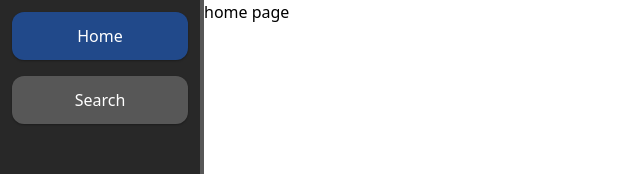
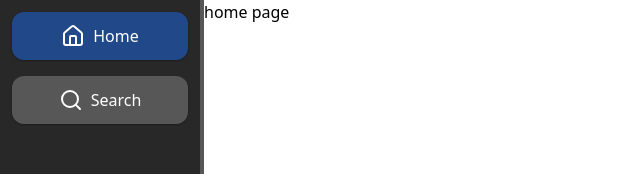
Before and after one commit to yagizerdem/MUSEEK, a React app in the folder frontend/: page /home in a window 1280 px wide. Shown: the top 174 px of the page, without its empty margins (0-640 px from the left). Built offline with nearby package versions, Linux system fonts and the light colour scheme; the HTML template or start-up script is replaced by a standard one.

Commit message:
resize observer added for dynamically show lables on nav buttons based on width

```diff
--- a/frontend/src/Layout/DefaultLayout.tsx
+++ b/frontend/src/Layout/DefaultLayout.tsx
@@ -2,6 +2,8 @@ import { HorizontalSplitPane } from "../ui/HorizontalSplitPane";
 import { ModernNavigationButton } from "../ui/ModernNavigationButton";
 import { router } from "../router";
 import { useState } from "react";
+import { HomeIcon } from "lucide-react";
+import { SearchIcon } from "lucide-react";
 
 const activePageEnum = Object.freeze({
   HOME: "HOME",
@@ -42,6 +44,8 @@ function DefaultLayout({ children }: { children: React.ReactNode }) {
                   ? "bg-[var(--clr-info-a0)]"
                   : ""
               }`}
+              compactThreshold={150}
+              icon={<HomeIcon />}
             />
             <ModernNavigationButton
               label="Search"
@@ -51,6 +55,8 @@ function DefaultLayout({ children }: { children: React.ReactNode }) {
                   ? "bg-[var(--clr-info-a0)]"
                   : ""
               }`}
+              compactThreshold={150}
+              icon={<SearchIcon />}
             />
           </div>
         }
--- a/frontend/src/ui/ModernNavigationButton.tsx
+++ b/frontend/src/ui/ModernNavigationButton.tsx
@@ -1,3 +1,4 @@
+import { useEffect, useRef, useState } from "react";
 import { twMerge } from "tailwind-merge";
 
 interface ModernNavigationButtonProps {
@@ -7,6 +8,7 @@ interface ModernNavigationButtonProps {
   onClick?: () => void;
   onMouseUp?: () => void;
   onMouseDown?: () => void;
+  compactThreshold?: number;
 }
 
 export function ModernNavigationButton({
@@ -16,9 +18,34 @@ export function ModernNavigationButton({
   onClick,
   onMouseDown,
   onMouseUp,
+  compactThreshold,
 }: ModernNavigationButtonProps) {
+  const buttonRef = useRef<HTMLButtonElement>(null);
+  const [isTight, setIsTight] = useState(false);
+
+  useEffect(() => {
+    const button = buttonRef.current;
+    if (!button) return;
+    const observer = new ResizeObserver(() => {
+      updateWidth();
+    });
+
+    function updateWidth() {
+      if (compactThreshold) {
+        if (buttonRef.current) {
+          const width = buttonRef.current.offsetWidth;
+          setIsTight(width < compactThreshold);
+        }
+      }
+    }
+    observer.observe(button);
+
+    return () => observer.disconnect();
+  }, [compactThreshold, buttonRef]);
+
   return (
     <button
+      ref={buttonRef}
       onClick={onClick}
       onMouseUp={onMouseUp}
       onMouseDown={onMouseDown}
@@ -42,7 +69,7 @@ export function ModernNavigationButton({
       )}
     >
       {icon && <span className="text-lg">{icon}</span>}
-      {label && <span>{label}</span>}
+      {!isTight && label && <span>{label}</span>}
     </button>
   );
 }
```
